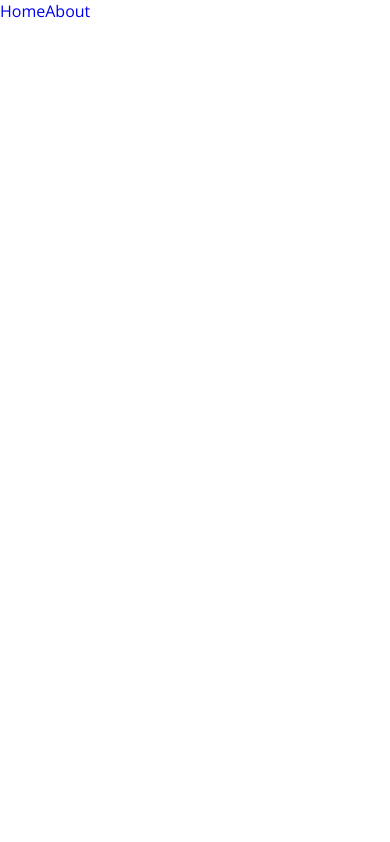
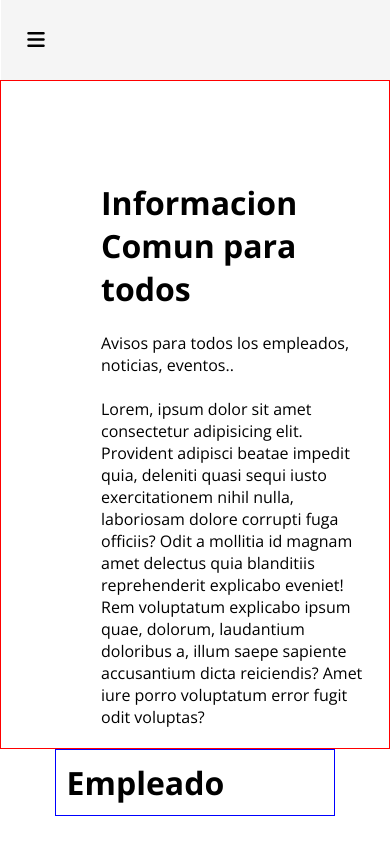
Before and after one commit to YorlinPacha/Front-vacacionex-coderx, a Vue app: page /empleado in a window 390 px wide. Before the commit this address had no page. Built offline with nearby package versions, Linux system fonts and the light colour scheme.

Commit message:
Vistas realizadas, barra responsive

```diff
--- a/index.html
+++ b/index.html
@@ -1,11 +1,11 @@
 <!DOCTYPE html>
-<html lang="en">
+<html lang="es">
   <head>
     <meta charset="UTF-8">
     <link rel="icon" href="/favicon.ico">
     <meta name="viewport" content="width=device-width, initial-scale=1.0">
     <script src="https://kit.fontawesome.com/41bcea2ae3.js" crossorigin="anonymous"></script>
-    <title>User vacation</title>
+    <title>Vacaciones</title>
   </head>
   <body>
     <div id="app"></div>
--- a/src/App.vue
+++ b/src/App.vue
@@ -3,12 +3,12 @@ import { RouterLink, RouterView } from 'vue-router'
 </script>
 
 <template>
-  <header>
+  <!-- <header>
       <nav>
         <RouterLink to="/">Home</RouterLink>
         <RouterLink to="/about">About</RouterLink>
       </nav>
-  </header>
+  </header> -->
 
   <RouterView />
 </template>
--- a/src/components/LateralBar.vue
+++ b/src/components/LateralBar.vue
@@ -1,39 +1,44 @@
-<template class="body">
+<template>
+  <div class="body" :class="{ body_move: isMoveActive }">
     <header>
       <div class="icon__menu">
         <i class="fas fa-bars" id="btn_open"></i>
       </div>
     </header>
 
-    <div class="menu__side" id="menu_side">
-
+    <div class="menu__side" :class="{ menu__side_move: isMenuOpen }" id="menu_side">
       <div class="name__page">
         <i class="fab fa-youtube"></i>
-            <h4>MagtimusPro</h4>
+        <h4>Coderx</h4>
       </div>
 
       <div class="options__menu">
-
-            <a href="#" class="selected">
+        <RouterLink to="/">
+          <div class="option">
+            <i class="fa-regular fa-user"></i>
+            <h4>Login</h4>
+          </div>
+        </RouterLink>
+        <RouterLink to="/empleado">
           <div class="option">
             <i class="fas fa-home" title="Inicio"></i>
-                    <h4>Inicio</h4>
+            <h4>Home</h4>
           </div>
-            </a>
+        </RouterLink>
 
-            <a href="#">
+        <RouterLink to="/encargado">
           <div class="option">
             <i class="far fa-file" title="Portafolio"></i>
-                    <h4>Portafolio</h4>
+            <h4>Encargado</h4>
           </div>
-            </a>
+        </RouterLink>
 
-            <a href="#">
+        <RouterLink to="/superAdmin">
           <div class="option">
             <i class="fas fa-video" title="Cursos"></i>
-                    <h4>Cursos</h4>
+            <h4>superAdmin</h4>
           </div>
-            </a>
+        </RouterLink>
 
         <a href="#">
           <div class="option">
@@ -48,48 +53,86 @@
             <h4>Contacto</h4>
           </div>
         </a>
-
-            <a href="#">
-                <div class="option">
-                    <i class="far fa-address-card" title="Nosotros"></i>
-                    <h4>Nosotros</h4>
       </div>
-            </a>
-
     </div>
-
+    <!-- ------------------------------------------------Aqui abajo se agregara todo el contenido que se vera en la vista ---------------------- -->
+    <main>
+      <h1>Informacion Comun para todos</h1>
+      <br />
+      <p>
+        Avisos para todos los empleados, noticias, eventos..
+      </p>
+      <br />
+      <p>
+        Lorem, ipsum dolor sit amet consectetur adipisicing elit. Provident adipisci beatae impedit
+        quia, deleniti quasi sequi iusto exercitationem nihil nulla, laboriosam dolore corrupti fuga
+        officiis? Odit a mollitia id magnam amet delectus quia blanditiis reprehenderit explicabo
+        eveniet! Rem voluptatum explicabo ipsum quae, dolorum, laudantium doloribus a, illum saepe
+        sapiente accusantium dicta reiciendis? Amet iure porro voluptatum error fugit odit voluptas?
+      </p>
+    </main>
   </div>
-
-    <main>
-        <h1>Title Exemple</h1><br>
-        <p>Lorem ipsum dolor sit amet consectetur, adipisicing elit. Ullam sapiente cumque dicta animi explicabo sequi. Ex amet et, dolor eligendi commodi consectetur quo voluptatibus, cum nemo porro veniam at blanditiis?</p> <br>
-
-        <p>Lorem, ipsum dolor sit amet consectetur adipisicing elit. Provident adipisci beatae impedit quia, deleniti quasi sequi iusto exercitationem nihil nulla, laboriosam dolore corrupti fuga officiis? Odit a mollitia id magnam amet delectus quia blanditiis reprehenderit explicabo eveniet! Rem voluptatum explicabo ipsum quae, dolorum, laudantium doloribus a, illum saepe sapiente accusantium dicta reiciendis? Amet iure porro voluptatum error fugit odit voluptas?</p>
-    </main>
-
 </template>
 
 <script setup>
+import { ref, onMounted, onUnmounted } from 'vue'
 
+const isMenuOpen = ref(false)
+const isMoveActive = ref(false)
+
+function openCloseMenu() {
+  isMenuOpen.value = !isMenuOpen.value
+  isMoveActive.value = !isMoveActive.value
+  console.log('abre y cierra')
+}
+
+onMounted(() => {
+  document.getElementById('btn_open').addEventListener('click', openCloseMenu)
+})
+
+onUnmounted(() => {
+  document.getElementById('btn_open').removeEventListener('click', openCloseMenu)
+})
+
+const handleResize = () => {
+  if (window.innerWidth > 760) {
+    isMenuOpen.value = false
+  } else {
+    isMenuOpen.value = true
+  }
+}
+
+window.addEventListener('resize', handleResize)
+
+onMounted(() => {
+  handleResize()
+})
+
+onUnmounted(() => {
+  window.removeEventListener('resize', handleResize)
+})
 </script>
+
+<style>
+/* Agrega tus estilos CSS aquí */
+</style>
 
 <style scoped>
 @import url('https://fonts.googleapis.com/css2?family=Open+Sans:ital,wght@0,300;0,400;0,600;0,700;0,800;1,300;1,400;1,600;1,700;1,800&display=swap');
 
-
-.body{
-    margin-left: 80px;
+.body {
   margin-top: 80px;
   transition: margin-left 300ms cubic-bezier(0.785, 0.135, 0.15, 0.86);
+  border: 1px solid red;
 }
 
-main{
+main {
   padding: 20px;
   margin-left: 80px;
   margin-top: 80px;
 }
 
-header{
+header {
   width: 100%;
   height: 80px;
   background: #f5f5f5;
@@ -100,7 +143,7 @@ header{
   z-index: 200;
 }
 
-.icon__menu{
+.icon__menu {
   width: 50px;
   height: 100%;
   display: flex;
@@ -110,13 +153,13 @@ header{
   margin-left: 80px;
 }
 
-.icon__menu i{
+.icon__menu i {
   font-size: 20px;
   cursor: pointer;
   position: absolute;
 }
 
-.menu__side{
+.menu__side {
   width: 80px;
   height: 100%;
   background: #1783db;
@@ -133,36 +176,35 @@ header{
 }
 
 /*Ocultar scroll para chrome, safari y opera*/
-.menu__side::-webkit-scrollbar{
+.menu__side::-webkit-scrollbar {
   display: none;
 }
 
 /*Ocultar scroll para IE, Edge y Firefox*/
-.menu__side{
+.menu__side {
   -ms-overflow-style: none;
   scrollbar-width: none;
 }
 
-
-.name__page{
+.name__page {
   padding: 20px 30px;
   display: flex;
   align-items: center;
   margin-top: 10px;
 }
 
-.name__page i{
+.name__page i {
   width: 20px;
   margin-right: 20px;
 }
 
-.options__menu{
+.options__menu {
   padding: 20px 30px;
   position: absolute;
   top: 80px;
 }
 
-.options__menu a{
+.options__menu a {
   color: #ffffffb2;
   cursor: default;
   display: block;
@@ -170,33 +212,33 @@ header{
   transition: color 300ms;
 }
 
-.options__menu a:hover{
+.options__menu a:hover {
   color: white;
 }
 
-.options__menu .option{
+.options__menu .option {
   padding: 20px 0px;
   display: flex;
   align-items: center;
   position: relative;
 }
 
-.options__menu .option i{
+.options__menu .option i {
   width: 20px;
   margin-right: 20px;
   cursor: pointer;
 }
 
-.options__menu .option h4{
+.options__menu .option h4 {
   font-weight: 300;
   cursor: pointer;
 }
 
-a.selected{
+a.selected {
   color: #fff;
 }
 
-.selected:before{
+.selected:before {
   content: '';
   width: 3px;
   height: 80%;
@@ -208,25 +250,25 @@ a.selected{
 
 /*Clases para usar en JavaScript*/
 
-.body_move{
-    margin-left: 250px;
+.body_move {
+  margin-left: 178px;
 }
 
-.menu__side_move{
+.menu__side_move {
   width: 250px;
 }
 
-
-@media screen and (max-width: 760px){
-    .body_move{
-        margin-left: 0px;
+@media screen and (max-width: 760px) {
+  .body_move {
+    margin-left: 4rem;
+  }
+  .icon__menu{
+    margin-left: 0rem;
   }
 
-    .menu__side_move{
+  .menu__side_move {
     width: 80px;
     left: -80px;
   }
 }
-
-
 </style>
--- a/src/router/index.js
+++ b/src/router/index.js
@@ -1,22 +1,45 @@
 import { createRouter, createWebHistory } from 'vue-router'
-import HomeView from '../views/HomeView.vue'
+import empleadoView from '../views/empleadoView.vue'
+import encargadoView from '../views/encargadoView.vue'
+import superAdminView from '../views/superAdminView.vue'
+import loginVue from '../views/loginVue.vue'
 
 const router = createRouter({
   history: createWebHistory(import.meta.env.BASE_URL),
   routes: [
     {
       path: '/',
-      name: 'home',
-      component: HomeView
-    },
-    {
-      path: '/about',
-      name: 'about',
+      name: 'login',
       // route level code-splitting
       // this generates a separate chunk (About.[hash].js) for this route
       // which is lazy-loaded when the route is visited.
-      component: () => import('../views/AboutView.vue')
+      component: () => import('../views/loginVue.vue')
+    },
+    {
+      path: '/empleado',
+      name: 'empleado',
+      // route level code-splitting
+      // this generates a separate chunk (About.[hash].js) for this route
+      // which is lazy-loaded when the route is visited.
+      component: () => import('../views/empleadoView.vue')
+    },
+    {
+      path: '/encargado',
+      name: 'encargado',
+      // route level code-splitting
+      // this generates a separate chunk (About.[hash].js) for this route
+      // which is lazy-loaded when the route is visited.
+      component: () => import('../views/encargadoView.vue')
+    },
+    {
+      path: '/superAdmin',
+      name: 'superAdmin',
+      // route level code-splitting
+      // this generates a separate chunk (About.[hash].js) for this route
+      // which is lazy-loaded when the route is visited.
+      component: () => import('../views/superAdminView.vue')
     }
+
   ]
 })
 
--- a/src/views/AboutView.vue
+++ /dev/null
@@ -1,12 +0,0 @@
-<script setup>
-
-</script>
-<template>
-  <div class="about">
-    <h1>About</h1>
-  </div>
-</template>
-
-<style scoped>
-
-</style>
--- a/src/views/HomeView.vue
+++ /dev/null
@@ -1,17 +0,0 @@
-<script setup>
-import LateralBar from '../components/LateralBar.vue';
-</script>
-
-<template >
-  <!-- <LateralBar /> -->
-  <div class="TodoContenidoHome">
-    <h1>Home</h1>
-  </div>
-</template>
-
-<style scoped>
-.TodoContenidoHome {
-  margin-left: 80px;
-  padding: 20px;
-}
-</style>
--- /dev/null
+++ b/src/views/empleadoView.vue
@@ -0,0 +1,20 @@
+<script setup>
+import LateralBar from '../components/LateralBar.vue';
+</script>
+
+<template >
+  <LateralBar />
+  <!-- ----------------------------------------------Agregar todo tu contenido dentro del div class="TodoContenido"------------ -->
+  <div class="TodoContenido">
+      <h1>Empleado</h1>
+  </div>
+</template>
+
+<style scoped>
+.TodoContenido {
+  margin: auto;
+  padding: 11px;
+  border: .5px solid blue;
+  width: 72%;
+}
+</style>
--- /dev/null
+++ b/src/views/encargadoView.vue
@@ -0,0 +1,20 @@
+<script setup>
+import LateralBar from '../components/LateralBar.vue';
+</script>
+
+<template >
+  <LateralBar />
+  <!-- ----------------------------------------------Agregar todo tu contenido dentro del div class="TodoContenido"------------ -->
+  <div class="TodoContenido">
+    <h1>Encargado</h1>
+  </div>
+</template>
+
+<style scoped>
+.TodoContenido {
+  margin: auto;
+  padding: 11px;
+  border: .5px solid blue;
+  width: 72%;
+}
+</style>
--- /dev/null
+++ b/src/views/loginVue.vue
@@ -0,0 +1,31 @@
+<template>
+
+  <div class="contenedorLogin">
+    <h1>Hola Bienvenido</h1>
+    <RouterLink to="/empleado" class="cajaLogin">
+      <div class="option">
+        <i class="fa-regular fa-user" title="Login"></i>
+        <h4>Login</h4>
+      </div>
+    </RouterLink>
+  </div>
+</template>
+
+<script setup></script>
+
+<style scoped>
+.contenedorLogin{
+    width: 100%rem;
+    height: 100vh;
+    border: 1px solid blue;
+    display: flex;
+    justify-content: center;
+    align-items: center;
+    flex-direction: column;
+}
+.cajaLogin{
+    padding: 3rem;
+    border: 1px solid blue;
+}
+
+</style>
--- /dev/null
+++ b/src/views/superAdminView.vue
@@ -0,0 +1,20 @@
+<script setup>
+import LateralBar from '../components/LateralBar.vue';
+</script>
+
+<template >
+  <LateralBar />
+  <!-- ----------------------------------------------Agregar todo tu contenido dentro del div class="TodoContenido"------------ -->
+  <div class="TodoContenido">
+    <h1>Super Admin</h1>
+  </div>
+</template>
+
+<style scoped>
+.TodoContenido {
+  margin: auto;
+  padding: 11px;
+  border: .5px solid blue;
+  width: 72%;
+}
+</style>
```
Lines whose indentation alone changed are shown as unchanged.
